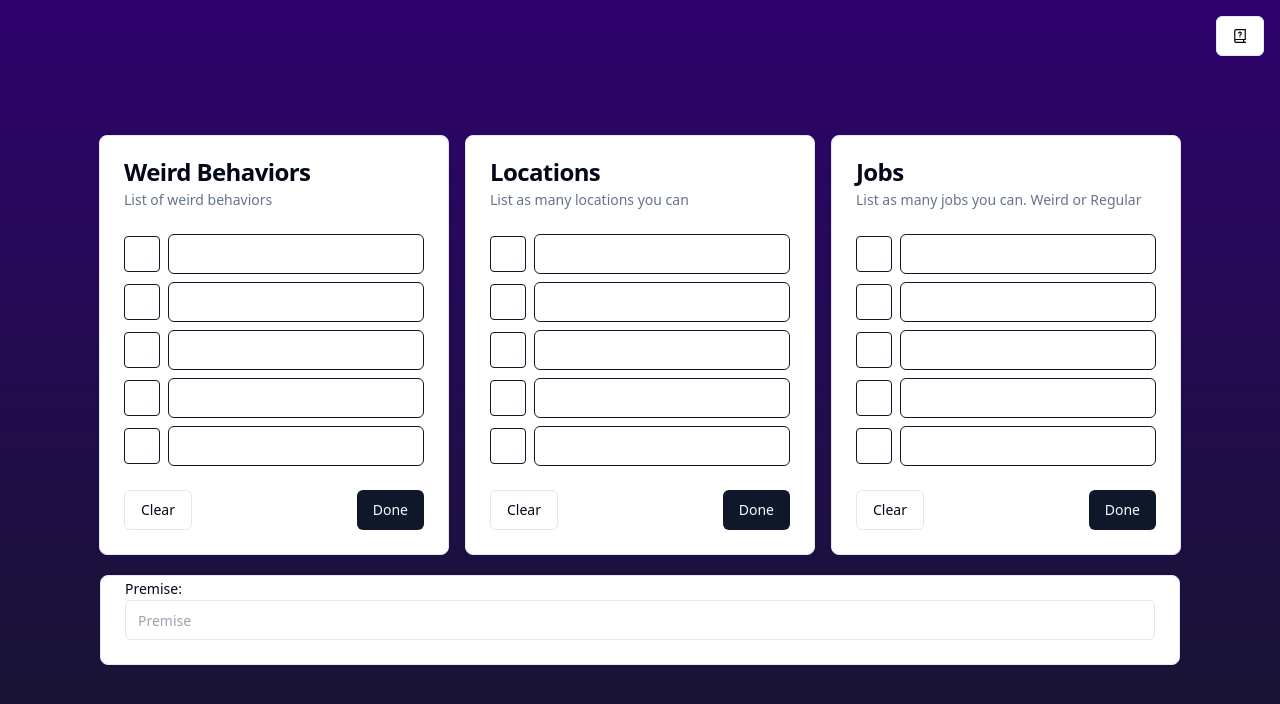
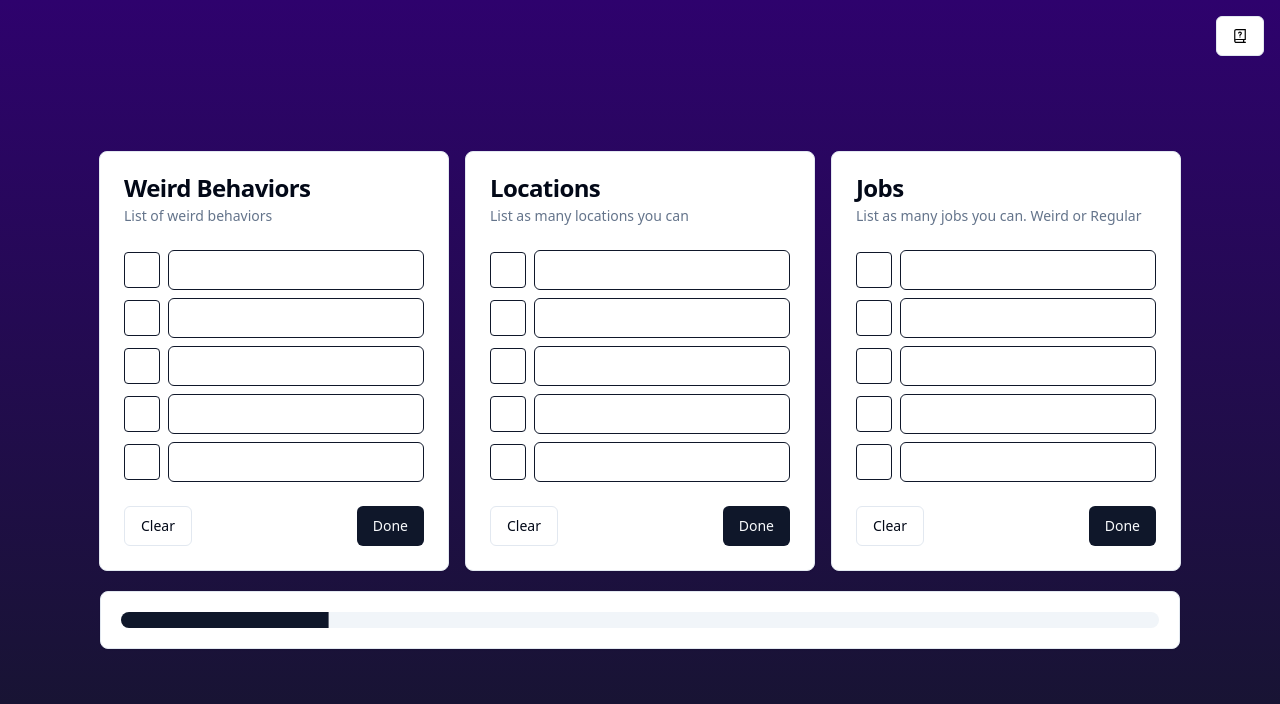
Before and after one commit to nMckenryan/sketch-idea-builder, a Next.js app: page / in a window 1280 px wide. Shown: the top 704 px of the page. Built offline with nearby package versions, Linux system fonts and the light colour scheme.

Commit message:
Implemented Basic Completion percentage component.

```diff
--- a/package.json
+++ b/package.json
@@ -13,16 +13,21 @@
     "@radix-ui/react-alert-dialog": "^1.1.1",
     "@radix-ui/react-checkbox": "^1.1.1",
     "@radix-ui/react-label": "^2.1.0",
+    "@radix-ui/react-progress": "^1.1.0",
     "@radix-ui/react-slot": "^1.1.0",
+    "@radix-ui/react-tooltip": "^1.1.2",
     "@t3-oss/env-nextjs": "^0.10.1",
+    "add": "^2.0.6",
     "class-variance-authority": "^0.7.0",
     "clsx": "^2.1.1",
     "geist": "^1.3.0",
     "lucide-react": "^0.427.0",
     "next": "^14.2.4",
+    "progress": "^2.0.3",
     "react": "^18.3.1",
     "react-dom": "^18.3.1",
     "react-icons": "^5.2.1",
+    "shadcn-ui": "^0.8.0",
     "tailwind-merge": "^2.5.0",
     "tailwindcss-animate": "^1.0.7",
     "zod": "^3.23.3"
--- a/src/app/page.tsx
+++ b/src/app/page.tsx
@@ -1,4 +1,4 @@
-import { DialogPopup } from "~/components/dialog-popup";
+import { HelpPopup } from "~/components/help-popup";
 import PremiseWindow from "~/components/premise-window";
 import TopicTable from "~/components/topic-table";
 import { getConceptsOptions } from "~/lib/utils";
@@ -6,6 +6,7 @@ import { getConceptsOptions } from "~/lib/utils";
 export default function HomePage() {
   const conceptLimitList: string[] = [];
   const conceptOptions = getConceptsOptions();
+  const completion = 20;
 
   for (let i = 0; i < conceptOptions.conceptLimit; i++) {
     conceptLimitList.push("concept-" + i);
@@ -15,7 +16,7 @@ export default function HomePage() {
     <main className="flex min-h-screen flex-col items-center justify-center bg-gradient-to-b from-[#2e026d] to-[#15162c] text-white">
       <header>
         <div className="absolute right-4 top-4">
-          <DialogPopup />
+          <HelpPopup />
         </div>
       </header>
       <div className="grid grid-cols-3 gap-4">
@@ -33,7 +34,7 @@ export default function HomePage() {
           : null}
       </div>
       <div className="mt-5 grid grid-cols-1">
-        <PremiseWindow />
+        <PremiseWindow completionPercentage={completion} />
       </div>
     </main>
   );
--- /dev/null
+++ b/src/app/ui/progress.tsx
@@ -0,0 +1,28 @@
+"use client"
+
+import * as React from "react"
+import * as ProgressPrimitive from "@radix-ui/react-progress"
+
+import { cn } from "~/lib/utils"
+
+const Progress = React.forwardRef<
+  React.ElementRef<typeof ProgressPrimitive.Root>,
+  React.ComponentPropsWithoutRef<typeof ProgressPrimitive.Root>
+>(({ className, value, ...props }, ref) => (
+  <ProgressPrimitive.Root
+    ref={ref}
+    className={cn(
+      "relative h-4 w-full overflow-hidden rounded-full bg-secondary",
+      className
+    )}
+    {...props}
+  >
+    <ProgressPrimitive.Indicator
+      className="h-full w-full flex-1 bg-primary transition-all"
+      style={{ transform: `translateX(-${100 - (value || 0)}%)` }}
+    />
+  </ProgressPrimitive.Root>
+))
+Progress.displayName = ProgressPrimitive.Root.displayName
+
+export { Progress }
--- /dev/null
+++ b/src/app/ui/tooltip.tsx
@@ -0,0 +1,30 @@
+"use client"
+
+import * as React from "react"
+import * as TooltipPrimitive from "@radix-ui/react-tooltip"
+
+import { cn } from "~/lib/utils"
+
+const TooltipProvider = TooltipPrimitive.Provider
+
+const Tooltip = TooltipPrimitive.Root
+
+const TooltipTrigger = TooltipPrimitive.Trigger
+
+const TooltipContent = React.forwardRef<
+  React.ElementRef<typeof TooltipPrimitive.Content>,
+  React.ComponentPropsWithoutRef<typeof TooltipPrimitive.Content>
+>(({ className, sideOffset = 4, ...props }, ref) => (
+  <TooltipPrimitive.Content
+    ref={ref}
+    sideOffset={sideOffset}
+    className={cn(
+      "z-50 overflow-hidden rounded-md border bg-popover px-3 py-1.5 text-sm text-popover-foreground shadow-md animate-in fade-in-0 zoom-in-95 data-[state=closed]:animate-out data-[state=closed]:fade-out-0 data-[state=closed]:zoom-out-95 data-[side=bottom]:slide-in-from-top-2 data-[side=left]:slide-in-from-right-2 data-[side=right]:slide-in-from-left-2 data-[side=top]:slide-in-from-bottom-2",
+      className
+    )}
+    {...props}
+  />
+))
+TooltipContent.displayName = TooltipPrimitive.Content.displayName
+
+export { Tooltip, TooltipTrigger, TooltipContent, TooltipProvider }
--- a/src/components/dialog-popup.tsx
+++ b/src/components/help-popup.tsx
@@ -11,7 +11,7 @@ import {
 import { Button } from "~/app/ui/button";
 import { GrHelpBook } from "react-icons/gr";
 
-export function DialogPopup() {
+export function HelpPopup() {
   return (
     <AlertDialog>
       <AlertDialogTrigger asChild>
--- a/src/components/premise-window.tsx
+++ b/src/components/premise-window.tsx
@@ -1,13 +1,40 @@
 import { Input } from "@/app/ui/input";
+
 import { Card, CardContent } from "./ui/card";
 import { Label } from "./ui/label";
+import { Progress } from "~/app/ui/progress";
+import {
+  Tooltip,
+  TooltipContent,
+  TooltipProvider,
+  TooltipTrigger,
+} from "~/app/ui/tooltip";
 
-export default function PremiseWindow() {
+export default function PremiseWindow({
+  completionPercentage,
+}: {
+  completionPercentage: number;
+}) {
   return (
     <Card className="w-[1080px]">
-      <CardContent>
-        <Label>Premise:</Label>
-        <Input type="text" placeholder={"Premise"} />
+      <CardContent className="flex items-center p-5">
+        {completionPercentage < 100 ? (
+          <TooltipProvider delayDuration={0}>
+            <Tooltip>
+              <TooltipTrigger asChild>
+                <Progress value={completionPercentage} className="w-[100%]" />
+              </TooltipTrigger>
+              <TooltipContent>
+                <p>{`${completionPercentage}% Complete. Fill in the text above to continue`}</p>
+              </TooltipContent>
+            </Tooltip>
+          </TooltipProvider>
+        ) : (
+          <div className="w-[1080px]">
+            <Label>Premise:</Label>
+            <Input type="text" placeholder={"Premise"} />
+          </div>
+        )}
       </CardContent>
     </Card>
   );
```
Also changed, not shown: 2 other files (tests, documents, lock files or other folders).
